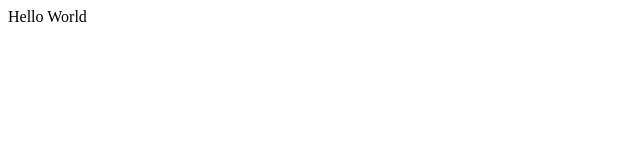
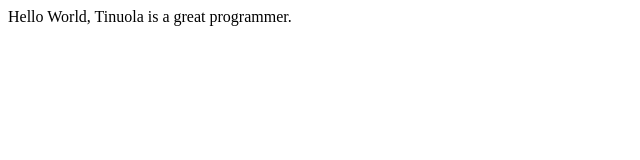
Before and after one commit to OwoJama/html-webpage, a plain HTML site: page index3.html in a window 1280 px wide. Shown: the whole page, without its empty margins (0-640 px from the left). Drawn offline with Linux system fonts and the light colour scheme.

Commit message:
version 2.1

```diff
--- a/index3.html
+++ b/index3.html
@@ -6,6 +6,6 @@
 </head>
 
 <body>
-    Hello World
+    Hello World, Tinuola is a great programmer.
 </body>
 </html>
```
